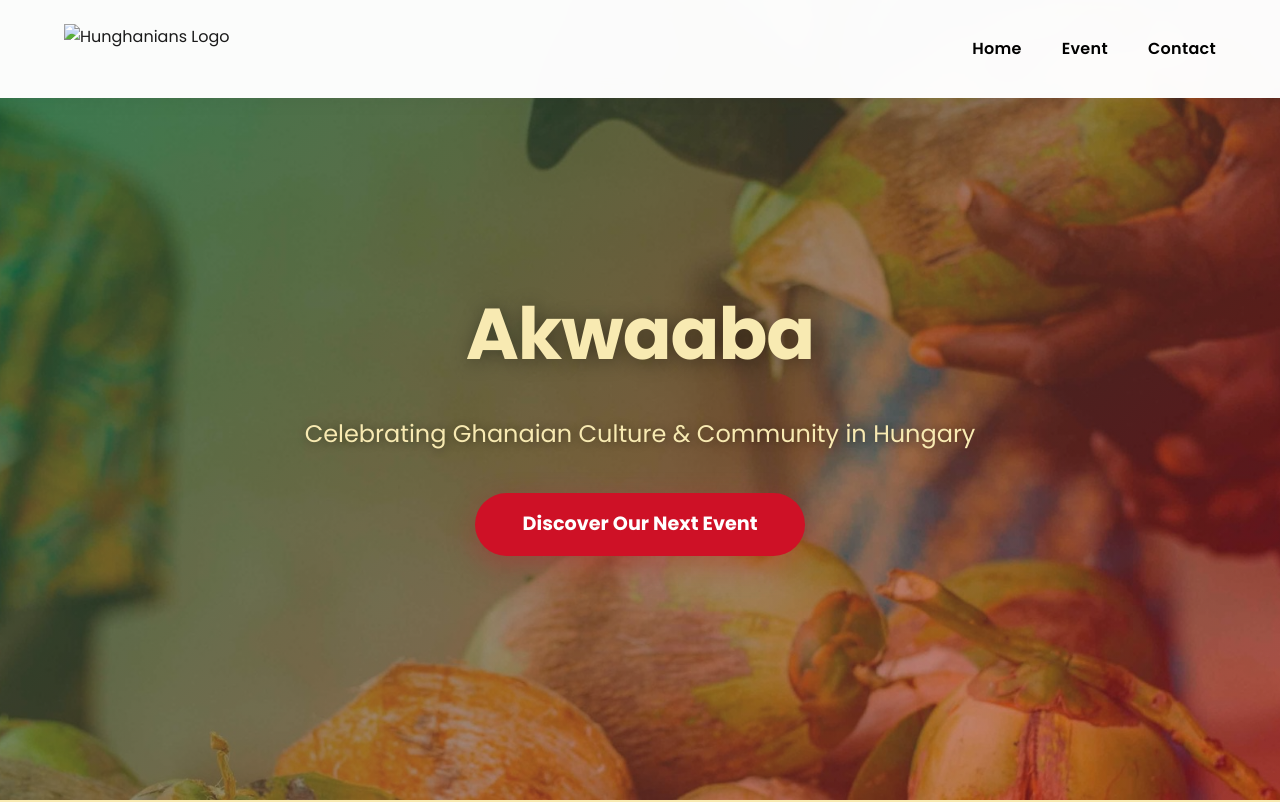
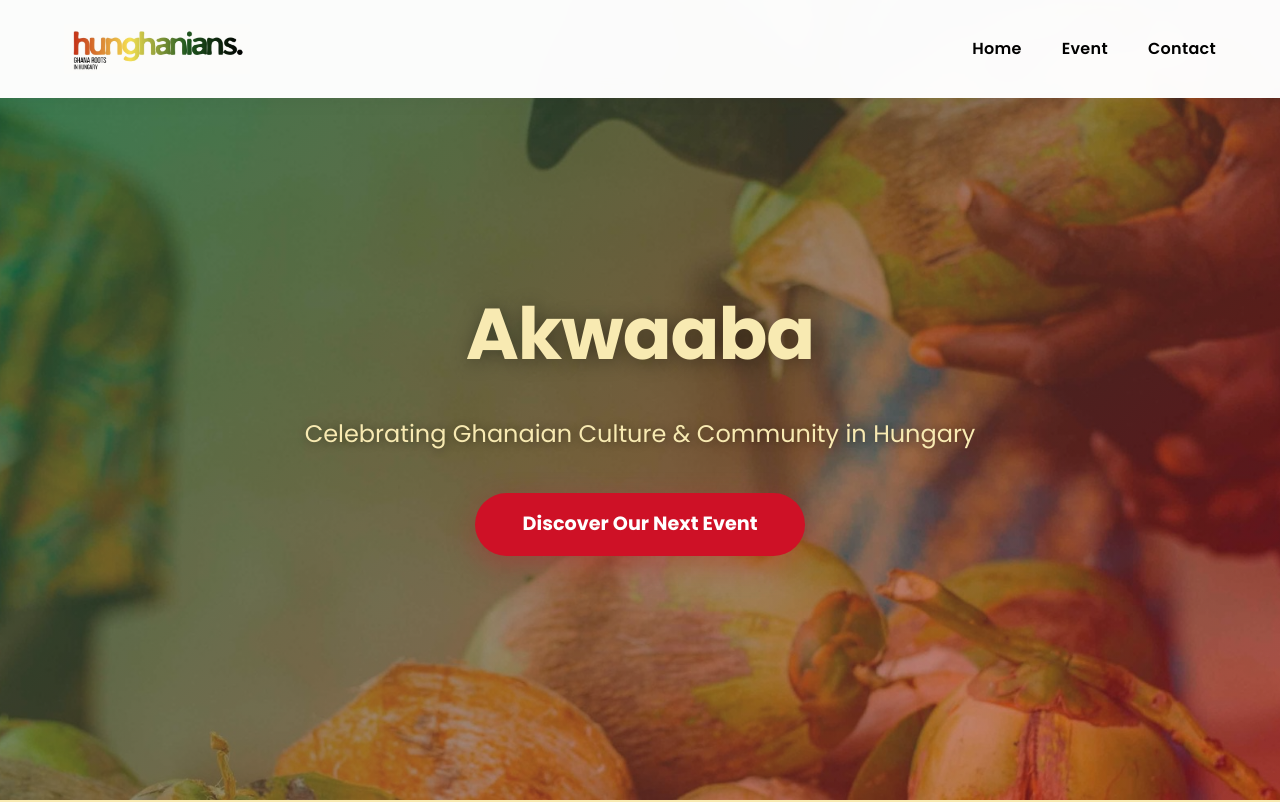
Before and after one commit to obviousmarcello/hunghanians_v2, a plain HTML site: page index.html in a window 1280 px wide. Shown: the top 802 px of the page. Drawn offline with Linux system fonts and the light colour scheme.

Commit message:
Change logo image format from JPG to JPEG

```diff
--- a/index.html
+++ b/index.html
@@ -638,7 +638,7 @@
 <body>
     <nav class="nav" role="navigation" aria-label="Main navigation">
         <div class="nav-content">
-            <img src="logo_white.jpg" alt="Hunghanians Logo" class="logo">
+            <img src="logo_white.jpeg" alt="Hunghanians Logo" class="logo">
             <button class="menu-toggle" id="menuToggle" aria-label="Toggle navigation menu" aria-expanded="false">
                 <span></span>
                 <span></span>
```
